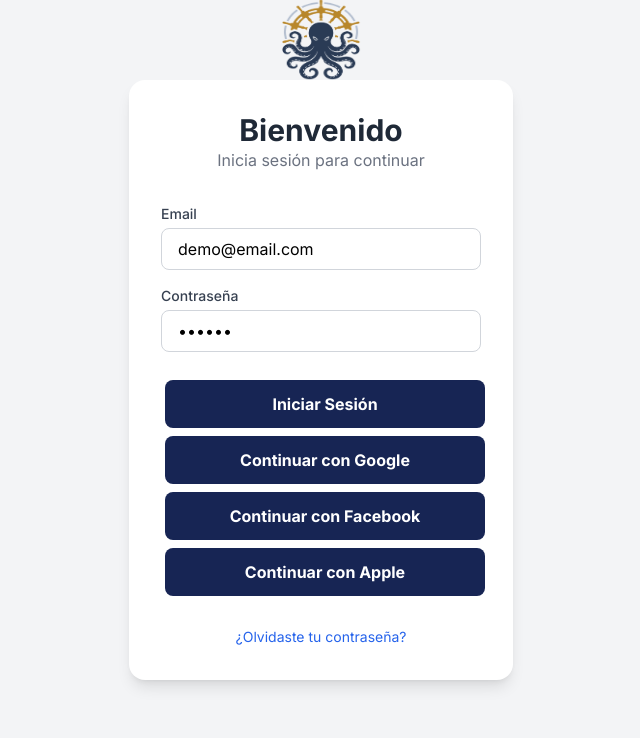
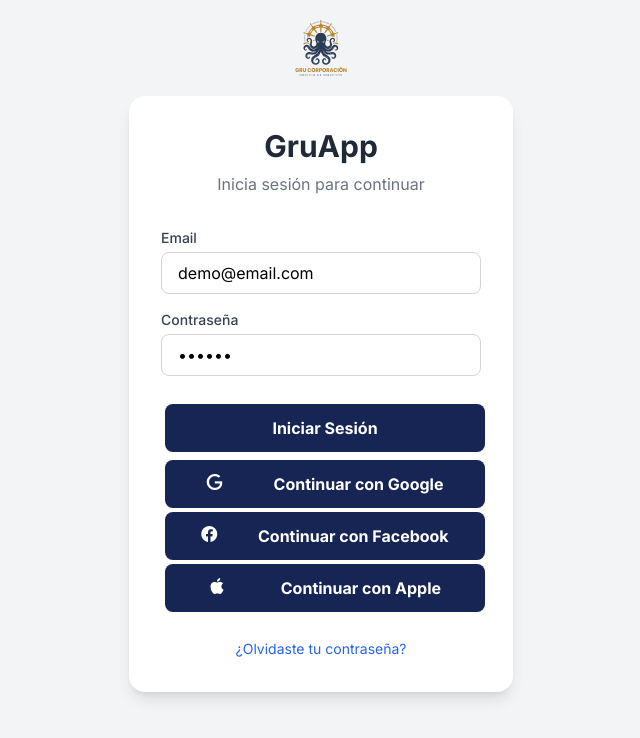
Before and after one commit to duzcateguigru-max/GruApp, a plain HTML site: page index.html in a window 1280 px wide. Shown: the whole page, without its empty margins (319-959 px from the left). Drawn offline with nearby package versions, Linux system fonts and the light colour scheme.

Commit message:
2do stage gruapp

```diff
--- a/index.html
+++ b/index.html
@@ -4,7 +4,7 @@
     <meta charset="UTF-8">
     <meta name="viewport" content="width=device-width, initial-scale=1.0, user-scalable=no">
     <title>GruApp</title>
-
+    <link rel="icon" href="assets/LOGO GRU - ORIGINAL solo logo.png">
     <!-- Enlace al Manifest para la PWA -->
     <link rel="manifest" href="manifest.json">
 
@@ -26,6 +26,8 @@
 
     <!-- Carga de Lucide Icons para los íconos -->
     <script src="https://unpkg.com/lucide@latest"></script>
+
+    <link rel='stylesheet' href='https://cdn-uicons.flaticon.com/3.0.0/uicons-brands/css/uicons-brands.css'>
 
     <style>
         /* Estilos para asegurar que el layout ocupe toda la pantalla */
@@ -63,10 +65,10 @@
 
     <!-- Pantalla de Login -->
     <div id="login-screen" class="min-h-screen flex-col place-items-center  bg-gray-100 transition-opacity duration-500">
-        <img src="assets/LOGO GRU - ORIGINAL solo logo.png" alt="GruApp" class="w-20 h-20">
+        <img src="assets/LOGO GRU - ORIGINAL.svg" alt="Logo Gru" class="size-14 m-5">
         <div class="max-w-sm w-full bg-white p-8 rounded-2xl shadow-lg">
             <div class="text-center mb-8">
-                <h1 class="text-3xl font-bold text-gray-800">Bienvenido</h1>
+                <h1 class="text-3xl font-bold text-gray-800 mb-2">GruApp</h1>
                 <p class="text-gray-500">Inicia sesión para continuar</p>
             </div>
             <form id="login-form">
@@ -81,13 +83,16 @@
                 <button type="submit" class="w-full bg-blue-950 text-white font-bold py-3 px-4 m-1 rounded-lg hover:bg-blue-700 transition-colors">
                     Iniciar Sesión
                 </button>
-                <button type="submit" class="w-full bg-blue-950 text-white font-bold py-3 px-4 m-1 rounded-lg hover:bg-blue-700 transition-colors">
+                <button type="submit" class="flex justify-around w-full bg-blue-950 text-white font-bold py-3 px-4 m-1 rounded-lg hover:bg-blue-700 transition-colors">
+                    <i class="fi fi-brands-google"></i>
                     Continuar con Google
                 </button>
-                <button type="submit" class="w-full bg-blue-950 text-white font-bold py-3 px-4 m-1 rounded-lg hover:bg-blue-700 transition-colors">
+                <button type="submit" class="flex justify-around w-full bg-blue-950 text-white font-bold py-3 px-4 m-1 rounded-lg hover:bg-blue-700 transition-colors">
+                    <i class="fi fi-brands-facebook"></i>
                     Continuar con Facebook
                 </button>
-                <button type="submit" class="w-full bg-blue-950 text-white font-bold py-3 px-4 m-1 rounded-lg hover:bg-blue-700 transition-colors">
+                <button type="submit" class="flex justify-around w-full bg-blue-950 text-white font-bold py-3 px-4 m-1 rounded-lg hover:bg-blue-700 transition-colors">
+                    <i class="fi fi-brands-apple"></i>
                     Continuar con Apple
                 </button>
                 <div class="text-center mt-6">
```
Also changed, not shown: app/assets/llamar.png (deleted), assets/LOGO GRU - ORIGINAL.svg (added).
